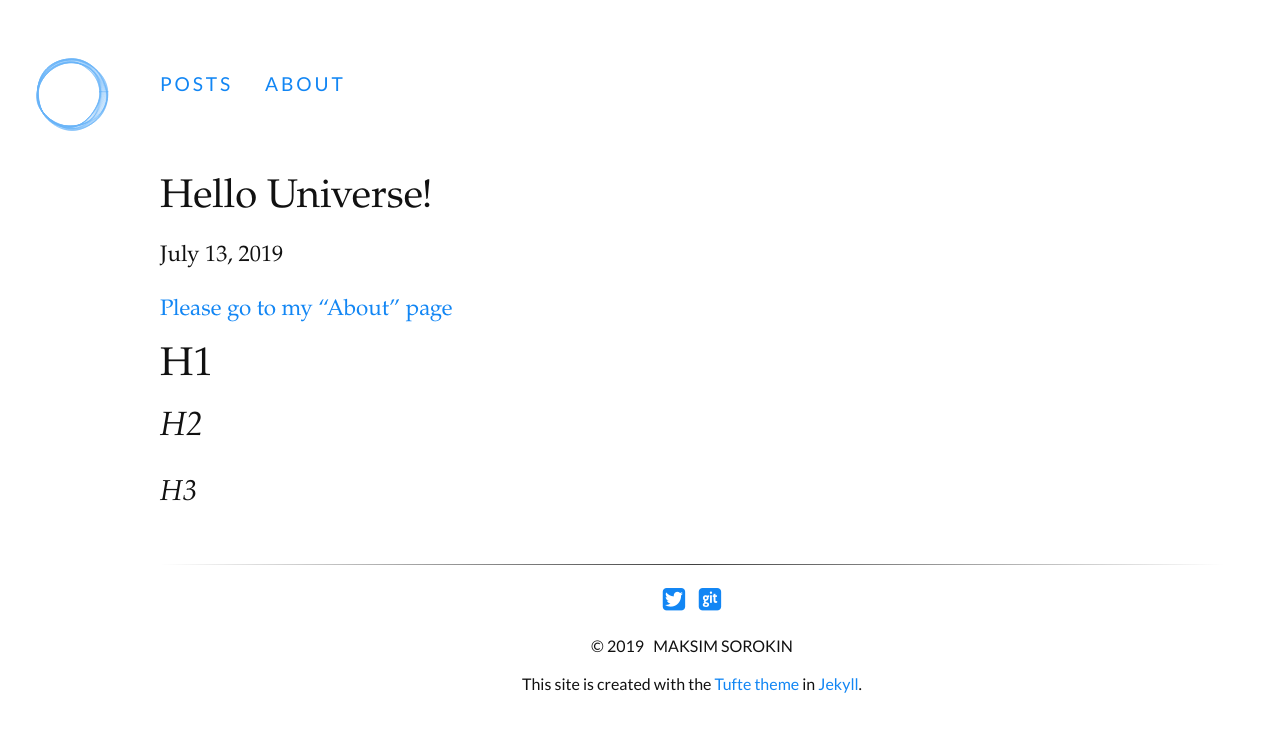
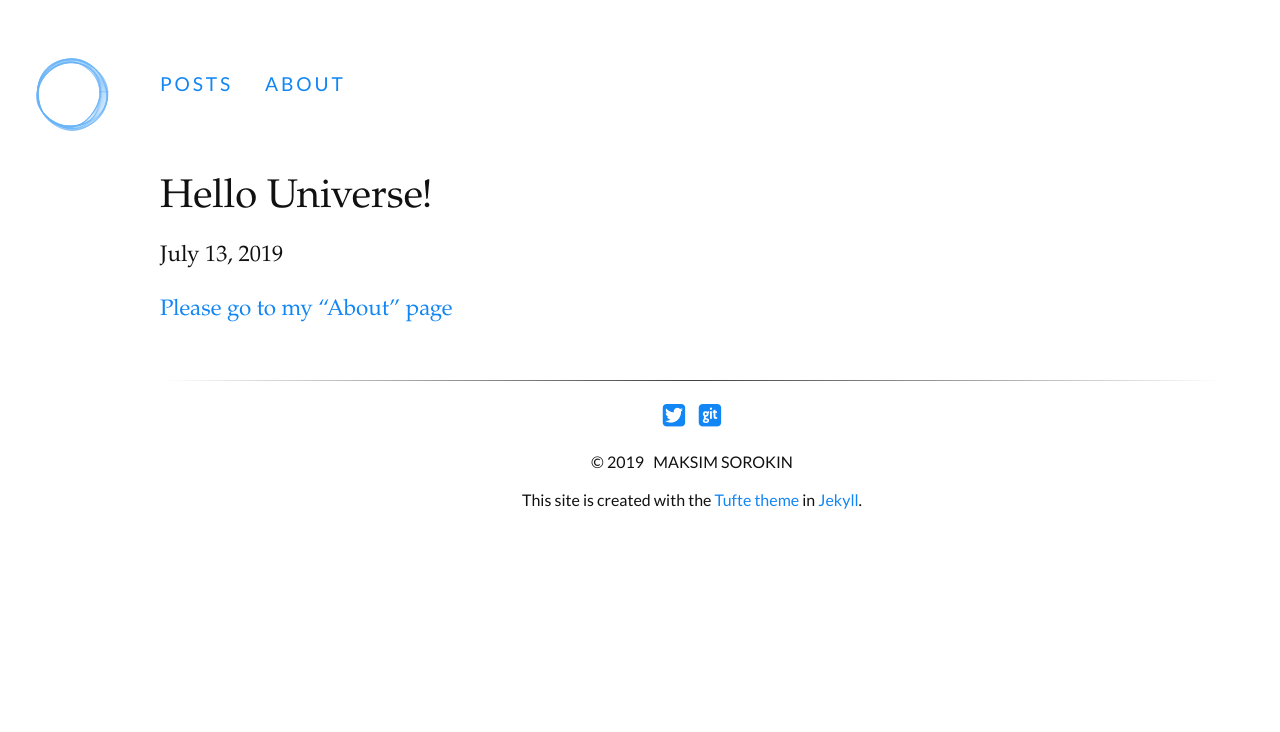
Before and after one commit to initmaks/initmaks.github.io, a Jekyll site: the page built from _posts/2019-07-13-hello-universe.md, in a window 1280 px wide. Shown: the top 732 px of the page. Built offline with Jekyll 4.4.1, drawn with Linux system fonts in a browser that asks for light colours.

Commit message:
Remove text

```diff
--- a/_posts/2019-07-13-hello-universe.md
+++ b/_posts/2019-07-13-hello-universe.md
@@ -6,9 +6,3 @@ categories: test
 ---
 
 [Please go to my "About" page](https://initmaks.github.io/about/)
-
-# H1
-
-## H2
-
-### H3
```
